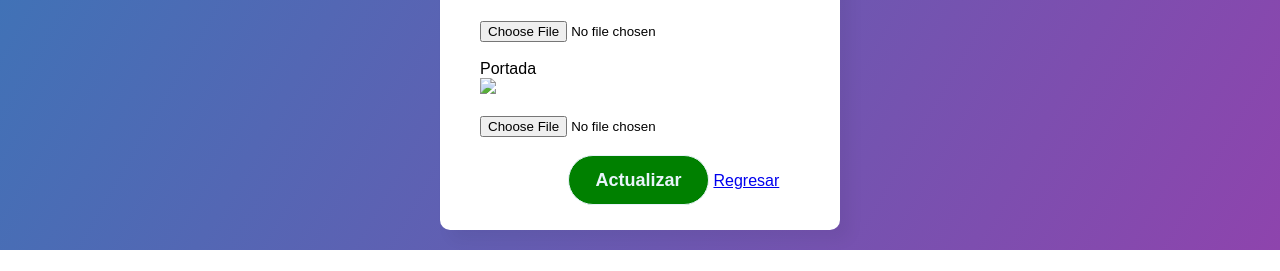
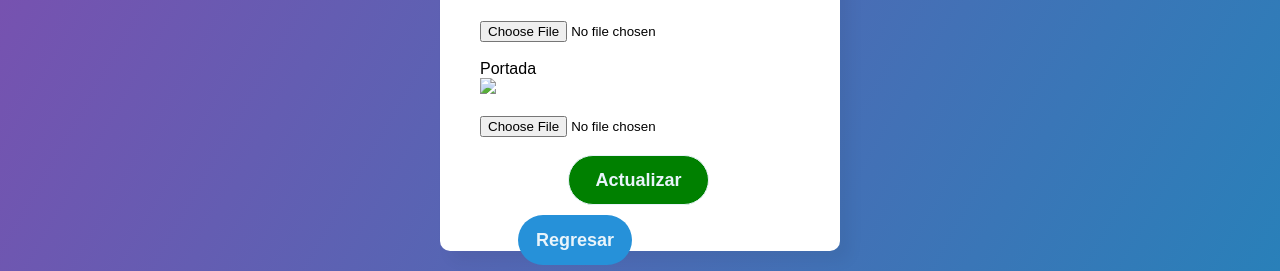
Before and after one commit to MarcoAldair/TiendaVideojuegos, a PHP site: page /games/modifyGame.php?idGame=1 in a window 1280 px wide. Shown: the part 756-1027 px from the top of the page. Before the commit the page ends 1006 px from the top, so only its background shows below. Run offline with PHP 8.4, Linux system fonts and the light colour scheme; data that the repository does not hold is empty.

Commit message:
Update style_upload.css

```diff
--- a/style/style_upload.css
+++ b/style/style_upload.css
@@ -7,9 +7,26 @@
 body{
   background-size: cover;
   background-attachment: fixed;
-  background: linear-gradient(120deg,#2980b9, #8e44ad);
+  background: linear-gradient(120deg,#8e44ad,#2980b9);
   background-repeat: no-repeat;
   background-position: center center;
+}
+.registro1{
+
+  font-family: sans-serif;
+  font-size: 18px;
+  font-weight: bold;
+  padding: 15px 18px;
+  margin-top: 20px;
+  background-color: #2691d9;
+  color: #e9f4fb;
+  text-decoration: none;
+  border-radius: 25px;
+}
+
+.registro1:hover {
+  border-color: white;
+  transition: .5s;
 }
 .center{
   margin: 0 auto;
@@ -105,8 +122,6 @@ input[type="submit"]:hover{
   transition: .5s;
 }
 
-
-
 select {
    background: transparent;
    border: none;
```
